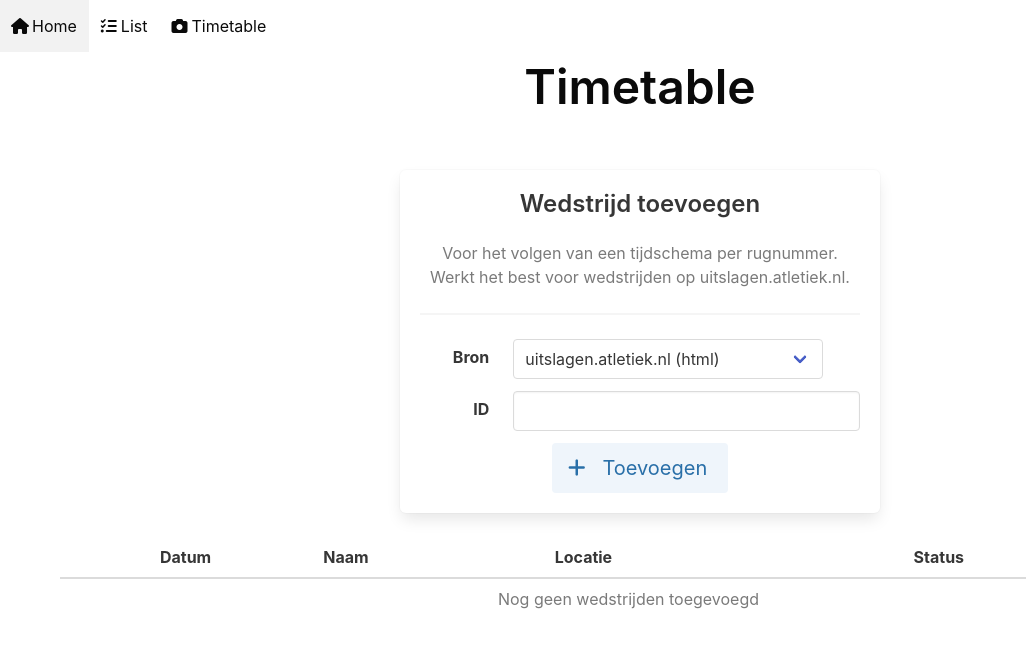
After one commit to nilsbebelaar/Results-uitslagen.atletiek.nl, a Flask app: page /timetable/ in a window 1280 px wide. The commit adds this page. Shown: the top 648 px of the page, without its empty margins (0-1026 px from the left). Run offline with Flask 3, Linux system fonts and the light colour scheme; parts of the project's set-up code (start-up, migrations or seed data) failed here and were passed over; some libraries are stand-ins or nearby versions.

Commit message:
Add timetable view

```diff
--- a/app/__init__.py
+++ b/app/__init__.py
@@ -12,8 +12,10 @@ def init_app():
     with app.app_context():
         from app.main import routes as main_routes
         from app.api import routes as api_routes
+        from app.timetable import routes as timetable_routes
         app.register_blueprint(main_routes.main_bp)
         app.register_blueprint(api_routes.api_bp)
+        app.register_blueprint(timetable_routes.timetable_bp)
 
         db.create_all()
         return app
--- a/app/static/css/uitslagen.css
+++ b/app/static/css/uitslagen.css
@@ -21,11 +21,22 @@ body>section:last-of-type {
 
 .home-column-centered {
     margin: 20px auto;
-    max-width: 800px;
+    max-width: 1200px;
 }
 
 .navbar-item span.icon {
     margin-right: 0.25em;
+}
+
+.navbar-menu {
+    display: flex !important;
+    box-shadow: none;
+}
+
+.navbar-start,
+.navbar-end {
+    display: flex !important;
+    flex-direction: row !important;
 }
 
 .message-column-centered {
--- a/app/templates/base.html
+++ b/app/templates/base.html
@@ -24,17 +24,7 @@
 
 <body>
   <nav class="navbar is-white" role="navigation" aria-label="main navigation">
-    <div class="navbar-brand">
-      <a class="navbar-item" href="/">
-        <!-- <img src="https://ra.nl/Logo_Rotterdam_Atletiek.svg" width="50" height="50"> -->
-      </a>
-      <a role="button" class="navbar-burger" aria-label="menu" aria-expanded="false" data-target="navbarBasicExample">
-        <span aria-hidden="true"></span>
-        <span aria-hidden="true"></span>
-        <span aria-hidden="true"></span>
-      </a>
-    </div>
-    <div id="navbarMenu" class="navbar-menu">
+    <div id="navbarMenu" class="navbar-menu is-active">
       <div class="navbar-start">
         <a href="{{ url_for('main.index') }}" class="navbar-item">
           <span class="icon is-small"><i class="fa-solid fa-house"></i></span>
@@ -43,6 +33,10 @@
         <a href="{{ url_for('main.list') }}" class="navbar-item">
           <span class="icon is-small"><i class="fa-solid fa-list-check"></i></span>
           <span>List</span>
+        </a>
+        <a href="{{ url_for('timetable.index') }}" class="navbar-item">
+          <span class="icon is-small"><i class="fa-solid fa-camera"></i></span>
+          <span>Timetable</span>
         </a>
       </div>
     </div>
--- /dev/null
+++ b/app/timetable/routes.py
@@ -0,0 +1,182 @@
+from flask import Blueprint, render_template, request, redirect, url_for, flash
+from threading import Thread
+from datetime import datetime
+from app.main.background import get_competition_info_xml, get_registrations, save_to_file
+from app.timetable.storage import load_index, load_comp, schedule_path, update_index_entry, set_status
+
+timetable_bp = Blueprint('timetable', __name__, template_folder='templates', static_folder='static')
+
+DOMAINS = {
+    'NED': 'uitslagen.atletiek.nl',
+    'GER': 'ergebnisse.leichtathletik.de',
+    'LUX': 'laportal.net',
+    'LUX2': 'fla.laportal.net',
+    'SUI': 'slv.laportal.net',
+}
+
+WEEKDAYS = ['Ma', 'Di', 'Wo', 'Do', 'Vr', 'Za', 'Zo']
+MONTHS = ['jan', 'feb', 'mrt', 'apr', 'mei', 'jun', 'jul', 'aug', 'sept', 'okt', 'nov', 'dec']
+
+
+def format_datetime(date_time_str):
+    if not date_time_str:
+        return ''
+    dt = datetime.strptime(date_time_str, '%Y-%m-%d %H:%M')
+    return f"{WEEKDAYS[dt.weekday()]} {dt.day}-{MONTHS[dt.month - 1]} {dt.strftime('%H:%M')}"
+
+
+def time_indicator(date_time_str, now=None):
+    if not date_time_str:
+        return None
+    event_time = datetime.strptime(date_time_str, '%Y-%m-%d %H:%M')
+    minutes = (event_time - (now or datetime.now())).total_seconds() / 60
+
+    if minutes < -10:
+        return None
+
+    if minutes < 0:
+        return {'label': f"{round(-minutes)} min geleden", 'css_class': 'is-danger'}
+
+    hours, mins = divmod(round(minutes), 60)
+    label = f"over {hours}u {mins:02d}m" if hours else f"over {mins} min"
+    return {'label': label, 'css_class': 'is-danger' if minutes <= 15 else 'is-success'}
+
+
+def parse_bibs(raw):
+    return {b.strip() for b in raw.split(',') if b.strip()} if raw else set()
+
+
+def bibs_param(bibs):
+    return ','.join(sorted(bibs, key=lambda b: (len(b), b)))
+
+
+def run_pipeline(id, domain, source):
+    comp = {'id': id, 'domain': domain, 'source': source}
+    try:
+        get_competition_info_xml(comp)
+        get_registrations(comp)
+        save_to_file(comp, save_type='full_comp', filepath=schedule_path(comp['id']))
+        update_index_entry(comp, status='Ready')
+    except Exception:
+        set_status(id, 'Error', domain=domain, source=source)
+
+
+@timetable_bp.route('/timetable/', methods=['GET'])
+def index():
+    index_entries = sorted(load_index().values(), key=lambda c: c.get('date_print') or '', reverse=True)
+    return render_template('timetable/index.html', comps=index_entries)
+
+
+@timetable_bp.route('/timetable/add', methods=['POST'])
+def add():
+    id = request.form.get('ID')
+    source_field = request.form.get('source', '')
+    domain_code, _, source = source_field.partition('-')
+
+    domain = DOMAINS.get(domain_code)
+    if not domain:
+        flash(f'Domain {domain_code} not supported', 'error')
+        return redirect(url_for('timetable.index'))
+
+    set_status(id, 'Loading', domain=domain, source=source)
+    Thread(target=run_pipeline, args=(id, domain, source)).start()
+
+    return redirect(url_for('timetable.view', id=id))
+
+
+@timetable_bp.route('/timetable/<id>/update', methods=['GET'])
+def update(id):
+    entry = load_index().get(str(id))
+    if not entry:
+        flash(f"Wedstrijd '{id}' niet gevonden", 'error')
+        return redirect(url_for('timetable.index'))
+
+    set_status(id, 'Loading', domain=entry['domain'], source=entry['source'])
+    Thread(target=run_pipeline, args=(entry['id'], entry['domain'], entry['source'])).start()
+
+    return redirect(url_for('timetable.view', id=id, bibs=request.args.get('bibs'), view=request.args.get('view')))
+
+
+@timetable_bp.route('/timetable/<id>', methods=['GET'])
+def view(id):
+    entry = load_index().get(str(id))
+    comp = load_comp(id)
+
+    if not comp:
+        if entry and entry.get('status') == 'Loading':
+            return render_template('timetable/loading.html', id=id)
+        flash(f"Wedstrijd '{id}' niet gevonden", 'error')
+        return redirect(url_for('timetable.index'))
+
+    status = entry.get('status') if entry else None
+    athletes = list(comp['athletes'].values())
+    bibs = parse_bibs(request.args.get('bibs', ''))
+    view_mode = request.args.get('view', 'time')
+    q = (request.args.get('q') or '').strip()
+
+    candidates = []
+    if q:
+        matches = [
+            a for a in athletes
+            if a['bib'] == q or q.lower() in f"{a['firstname']} {a['lastname']}".lower()
+        ]
+        if len(matches) == 1:
+            bibs.add(matches[0]['bib'])
+            return redirect(url_for('timetable.view', id=id, bibs=bibs_param(bibs), view=view_mode))
+        elif len(matches) == 0:
+            flash(f"Geen atleet gevonden voor '{q}'", 'error')
+            return redirect(url_for('timetable.view', id=id, bibs=bibs_param(bibs), view=view_mode))
+        else:
+            candidates = [
+                {**a, 'add_param': bibs_param(bibs | {a['bib']})}
+                for a in matches
+            ]
+
+    selected = [a for a in athletes if a['bib'] in bibs]
+
+    rows = []
+    groups = []
+    for athlete in selected:
+        name = f"{athlete['firstname']} {athlete['lastname']}"
+        club = athlete.get('club')
+        remove_param = bibs_param(bibs - {athlete['bib']})
+        entries = [
+            {
+                'bib': athlete['bib'],
+                'name': name,
+                'club': club,
+                'event': sl.get('name') or sl.get('name_short'),
+                'time': sl.get('date_time'),
+                'time_display': format_datetime(sl.get('date_time')),
+                'indicator': time_indicator(sl.get('date_time')),
+                'url': sl.get('url'),
+                'remove_param': remove_param,
+            }
+            for sl in athlete.get('startlists', [])
+        ]
+        rows.extend(entries)
+        groups.append({
+            'bib': athlete['bib'],
+            'name': name,
+            'club': club,
+            'rows': sorted(entries, key=lambda r: r['time'] or ''),
+            'remove_param': remove_param,
+        })
+
+    if view_mode == 'athlete':
+        groups.sort(key=lambda g: g['name'].lower())
+        rows = groups
+    else:
+        rows.sort(key=lambda r: (r['time'] or '', r['name'].lower()))
+
+    return render_template(
+        'timetable/view.html',
+        comp=comp,
+        rows=rows,
+        view_mode=view_mode,
+        bibs=bibs,
+        bibs_param=bibs_param(bibs),
+        candidates=candidates,
+        q=q,
+        status=status,
+    )
--- /dev/null
+++ b/app/timetable/templates/timetable/index.html
@@ -0,0 +1,91 @@
+{% extends "base.html" %}
+
+{% block header %}
+<p class="title is-1">Timetable</p>
+{% endblock %}
+
+{% block content %}
+<div class="main-column-centered box">
+  <p class="title is-4 has-text-centered">Wedstrijd toevoegen</p>
+  <p class="has-text-centered has-text-grey">Voor het volgen van een tijdschema per rugnummer. Werkt het best voor
+    wedstrijden op uitslagen.atletiek.nl.</p>
+  <hr>
+  <form method="POST" action="{{url_for('timetable.add')}}">
+    <div class="field is-horizontal">
+      <div class="field-label is-normal">
+        <label class="label">Bron</label>
+      </div>
+      <div class="field-body">
+        <div class="field">
+          <div class="control">
+            <div class="select">
+              <select name="source">
+                <option value="NED-html">uitslagen.atletiek.nl (html)</option>
+                <option value="GER-xml">ergebnisse.leichtathletik.de (xml)</option>
+                <option value="GER-html">ergebnisse.leichtathletik.de (html)</option>
+                <option value="LUX-html">laportal.net (html)</option>
+                <option value="SUI-html">slv.laportal.net (html)</option>
+                <option value="LUX2-html">fla.laportal.net (html)</option>
+              </select>
+            </div>
+          </div>
+        </div>
+      </div>
+    </div>
+
+    <div class="field is-horizontal">
+      <div class="field-label is-normal">
+        <label class="label">ID</label>
+      </div>
+      <div class="field-body">
+        <div class="field">
+          <div class="control">
+            <input class="input" name="ID" required>
+          </div>
+        </div>
+      </div>
+    </div>
+
+    <div class="flex-center">
+      <button class="button is-block is-info is-light is-medium">
+        <span class="icon is-medium"><i class="fas fa-plus"></i></span>
+        <span>Toevoegen</span>
+      </button>
+    </div>
+  </form>
+</div>
+
+<div class="home-column-centered">
+  <table class="table is-hoverable competitions is-fullwidth">
+    <thead>
+      <tr>
+        <th class="has-text-centered">Datum</th>
+        <th>Naam</th>
+        <th>Locatie</th>
+        <th class="has-text-centered">Status</th>
+        <th></th>
+      </tr>
+    </thead>
+    <tbody>
+      {% for comp in comps %}
+      <tr>
+        <td class="has-text-centered">{{comp.date_print}}</td>
+        <td>{{comp.name or comp.id}}</td>
+        <td>{{comp.location or ''}}</td>
+        <td class="has-text-centered">{{comp.status}}</td>
+        <td class="has-text-centered">
+          <a href="{{url_for('timetable.view', id=comp.id)}}" class="button is-info is-light">
+            <span class="icon is-small"><i class="fas fa-table-list"></i></span>
+            <span>Bekijk</span>
+          </a>
+        </td>
+      </tr>
+      {% else %}
+      <tr>
+        <td colspan="5" class="has-text-centered has-text-grey">Nog geen wedstrijden toegevoegd</td>
+      </tr>
+      {% endfor %}
+    </tbody>
+  </table>
+</div>
+{% endblock %}
```
Also changed, not shown: app/main/background.py (+6 -3 lines), app/timetable/storage.py (added, +61 -0 lines), app/timetable/templates/timetable/loading.html (added, +16 -0 lines), app/timetable/templates/timetable/view.html (added, +150 -0 lines).
